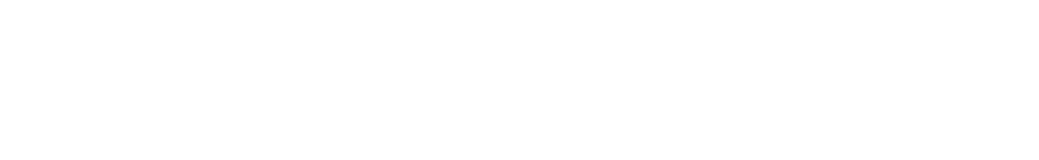
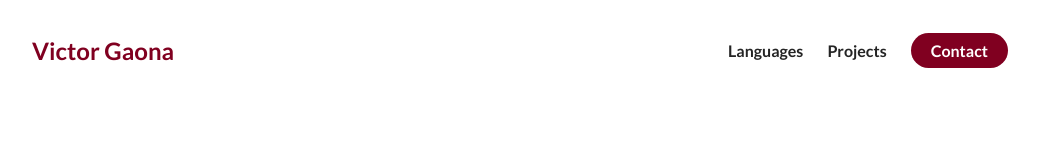
Before and after one commit to VictorG22/e-portfolio, a plain HTML site: page index.html in a window 1280 px wide. Shown: the whole page, without its empty margins (120-1159 px from the left). Drawn offline with Linux system fonts and the light colour scheme.

Commit message:
added assets and created navigation bar

```diff
--- a/index.html
+++ b/index.html
@@ -1,12 +1,48 @@
 <!DOCTYPE html>
 <html lang="en">
-<head>
-    <meta charset="UTF-8">
-    <meta name="viewport" content="width=device-width, initial-scale=1.0">
+  <head>
+    <meta charset="UTF-8" />
+    <meta name="viewport" content="width=device-width, initial-scale=1.0" />
     <title>Victor Gaona</title>
-    <link rel="stylesheet" href="./style.css">
-</head>
-<body>
+    <link rel="stylesheet" href="./style.css" />
+  </head>
+  <body>
+    <section>
+      <nav>
+        <div class="nav__personal-name">Victor Gaona</div>
+        <ul class="nav__link--list">
+          <li>
+            <a
+              class="nav__link--anchor link__hover-effect link__hover-effect--black"
+              href="#languages"
+              >Languages</a
+            >
+          </li>
+          <li>
+            <a
+              class="nav__link--anchor link__hover-effect link__hover-effect--black"
+              href="#projects"
+              >Projects</a
+            >
+          </li>
+          <li>
+            <a
+              class="nav__link--anchor nav__link--anchor-primary"
+              href="#contact"
+              >Contact</a
+            >
+          </li>
+        </ul>
+      </nav>
 
-</body>
+      <div>
+        <div class="about-me__info row">
+            <figure>
+                <img src="" alt="">
+            </figure>
+        </div>
+      </div>
+
+      </section>
+  </body>
 </html>
--- a/style.css
+++ b/style.css
@@ -1,9 +1,56 @@
-@import url('https://fonts.googleapis.com/css2?family=Lato:wght@300;400;700;900&display=swap');
+@import url("https://fonts.googleapis.com/css2?family=Lato:wght@300;400;700;900&display=swap");
 
 * {
-    font-family: 'Lato', sans-serif;
-    box-sizing: border-box;
-    padding: 0px;
-    margin: 0px;
+  font-family: "Lato", sans-serif;
+  box-sizing: border-box;
+  padding: 0px;
+  margin: 0px;
+}
 
+li{
+    list-style-type: none;
 }
+
+/* NAVIGATION BAR */
+nav {
+  height: 100px;
+  width: 100%;
+  max-width: 1000px;
+  margin: 0 auto;
+  display: flex;
+  justify-content: space-between;
+  align-items: center;
+}
+
+.nav__personal-name {
+  font-weight: 700;
+  font-size: 24px;
+  color: #800020;
+  margin: 0 12px;
+}
+
+.nav__link--list {
+  display: flex;
+}
+
+.nav__link--anchor {
+  margin: 0 12px;
+  color: #242424;
+  text-decoration: none;
+  font-weight: 700;
+}
+
+.nav__link--anchor-primary{
+    background-color: #800020;
+    padding: 8px 20px;
+    border-radius: 50px;
+    color: white;
+    transition: all 300ms ease;
+}
+
+.nav__link--anchor-primary:hover{
+    background-color: #cd0033;
+}
+
+
+/* About-me page */
```
Also changed, not shown: assets/chat.png (added), assets/dashboard.png (added), assets/logo.svg (added), assets/loopit.png (added), assets/undraw_websites.svg (added), 1 other file.
